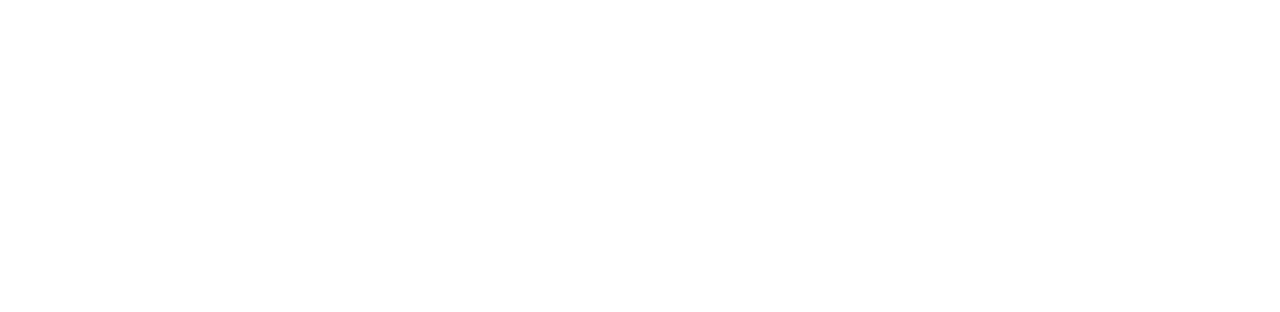
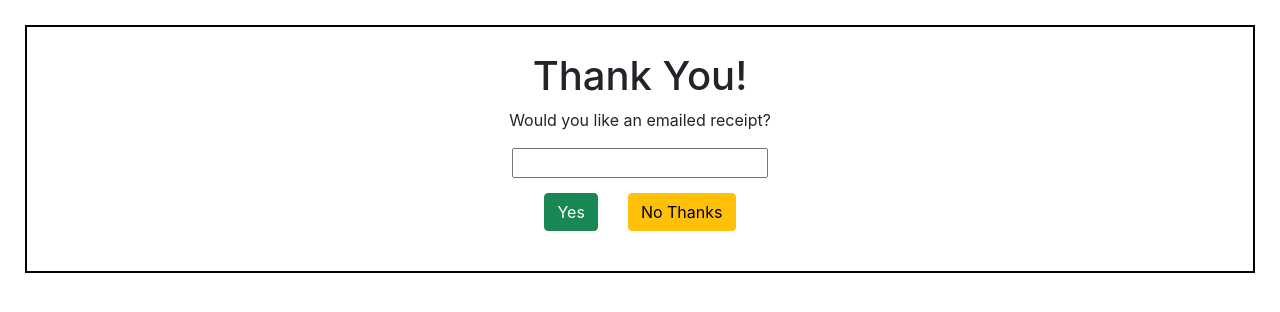
Before and after one commit to Michaelafuller/MERN-Deployment, a React (Create React App) app in the folder client/: page /receipt in a window 1280 px wide. Shown: the top 312 px of the page. Built offline with nearby package versions, Linux system fonts and the light colour scheme.

Commit message:
receipt page with option to send email

```diff
--- a/client/src/App.js
+++ b/client/src/App.js
@@ -4,6 +4,7 @@ import Dashboard from './components/Dashboard';
 import SessionDashboard from './components/SessionDashboard';
 import TransactionPage from './components/TransactionPage';
 import InvoicePage from './components/InvoicePage';
+import Receipt from './components/Receipt';
 import {Switch, Route} from 'react-router-dom';
 
 function App() {
@@ -22,6 +23,9 @@ function App() {
         <Route exact path={"/invoice-page"}>
           <InvoicePage />
         </Route>
+        <Route exact path={"/receipt"}>
+          <Receipt />
+        </Route>
       </Switch>
     </div>
   );
--- a/client/src/components/InvoicePage.jsx
+++ b/client/src/components/InvoicePage.jsx
@@ -1,8 +1,15 @@
+import {useHistory} from 'react-router-dom';
+
 const InvoicePage = () => {
+    const history = useHistory();
+
+    const toReceipt = () => {
+        history.push("/receipt")
+    }
 
     return (
         <div>
-            <form className="form" style={{margin:"25px", padding:"15px", border:"solid black 2px"}}>
+            <form className="form" style={{margin:"25px", padding:"15px", border:"solid black 2px"}} onSubmit={()=>toReceipt()}>
                 <h2>Invoice</h2>
                 <p>3 Lemonades @ $4/each</p>
                 <hr />
--- /dev/null
+++ b/client/src/components/Receipt.jsx
@@ -0,0 +1,23 @@
+import {useHistory} from 'react-router-dom';
+
+const Receipt = () => {
+    const history = useHistory();
+
+    const backToSessionDashboard = () => {
+        history.push("/session")
+    };
+
+    return (
+        <div style={{padding:"25px", margin:"25px", border:"solid black 2px"}}>
+            <h1>Thank You!</h1>
+            <p>Would you like an emailed receipt?</p>
+            <input />
+            <div>
+                <button className="btn btn-success" style={{margin:"15px"}} onClick={()=>backToSessionDashboard()}>Yes</button>
+                <button className="btn btn-warning" style={{margin:"15px"}} onClick={()=>backToSessionDashboard()}>No Thanks</button>
+            </div>
+        </div>
+    )
+}
+
+export default Receipt;
```
